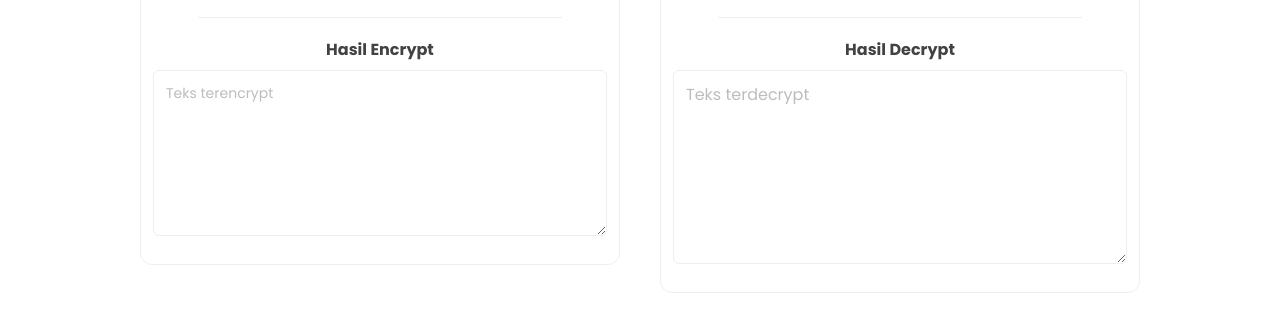
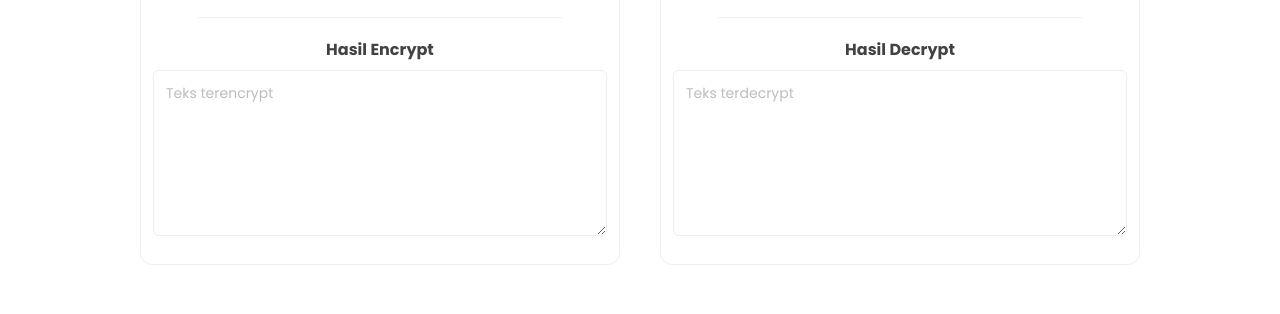
Before and after one commit to dadang-hawari/LindungiDataKu, a React (Vite) app: page /text-encrypt in a window 1280 px wide. Shown: the part 605-919 px from the top of the page. Built offline with nearby package versions, Linux system fonts and the light colour scheme.

Commit message:
finish : update font-size biar selaras

```diff
--- a/src/components/decrypt/TextDecrypt.jsx
+++ b/src/components/decrypt/TextDecrypt.jsx
@@ -73,7 +73,7 @@ const TextDecrypt = () => {
         placeholder="Teks terdecrypt"
         value={decryptedText}
         readOnly
-        className="block w-full border p-3 outline-none min-h-20 max-h-96 focus:border-gray-500 mt-2 mb-4 rounded-md"
+        className="block w-full border text-sm p-3 outline-none min-h-20 max-h-96 focus:border-gray-500 mt-2 mb-4 rounded-md"
         rows={7}
       />
     </div>
```
